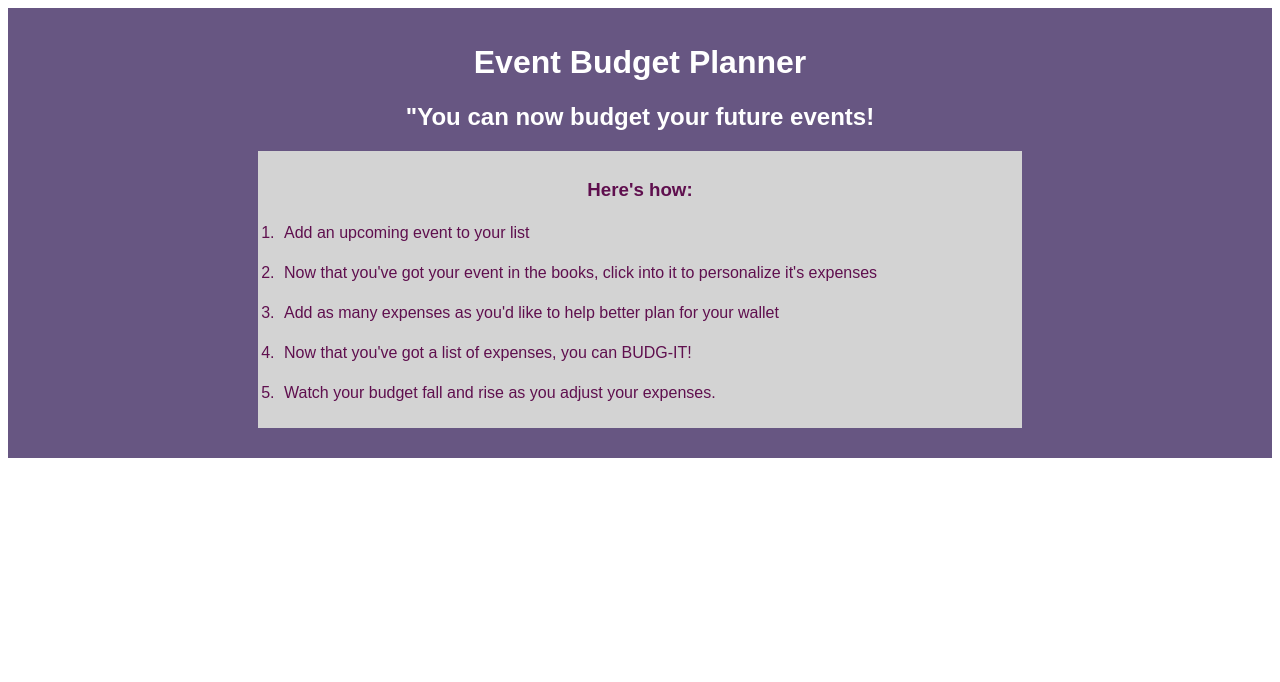
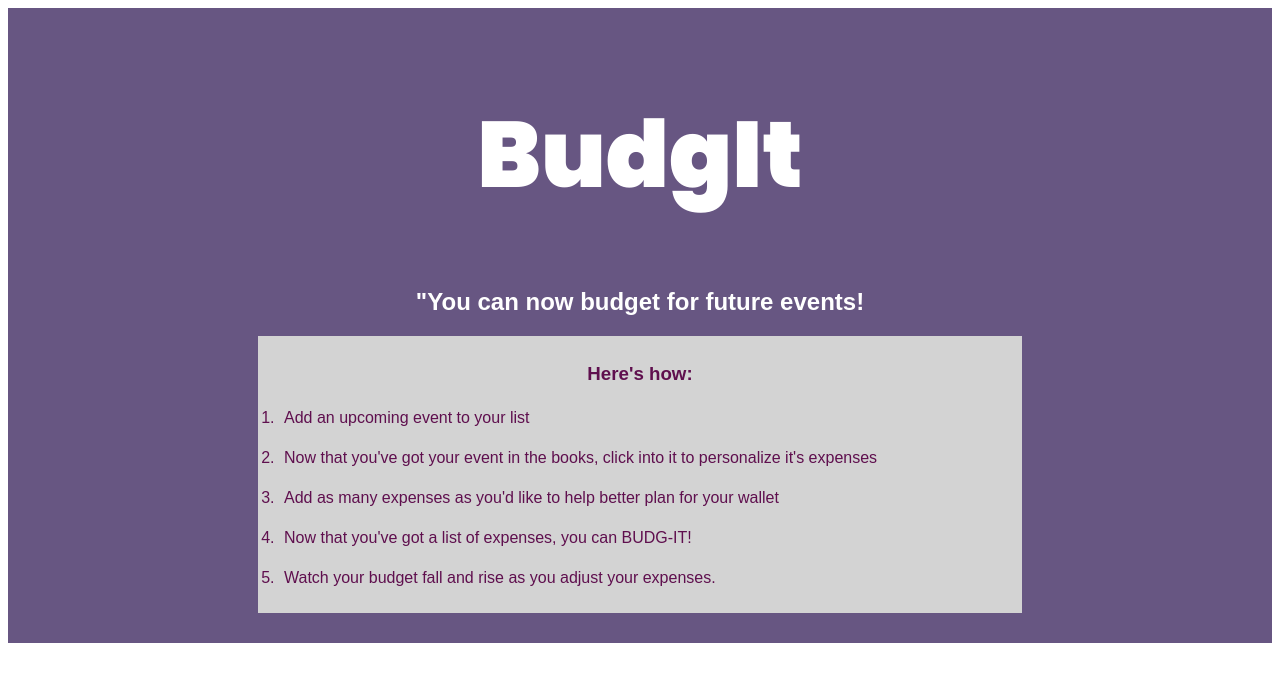
Before and after one commit to SuitcaseCoder/Budget_App, a website: page public/index.html in a window 1280 px wide. Drawn offline with nearby package versions, Linux system fonts and the light colour scheme; no server answers.

Commit message:
more color changes

```diff
--- a/public/index.html
+++ b/public/index.html
@@ -3,15 +3,17 @@
   <head>
     <meta charset="utf-8">
     <meta name="viewport" content="width=device-width">
-    <title>repl.it</title>
+    <title>BudgIt</title>
+    <link href="https://fonts.googleapis.com/css?family=Poppins:900&display=swap" rel="stylesheet">
+
     <!-- <link href="style.css" rel="stylesheet" type="text/css" /> -->
   </head>
   <body>
 
     <header>
-      <h1 role='banner'>Event Budget Planner</h1>
+      <h1 role='banner'>BudgIt</h1>
       <div id="intro">
-        <h2>"You can now budget your future events!</h2>
+        <h2>"You can now budget for future events!</h2>
         <ol>
           <h3>Here's how:</h3>
           <li>Add an upcoming event to your list</li>
--- a/public/main.css
+++ b/public/main.css
@@ -6,6 +6,11 @@
   color: white;
   padding: 15px 0px;
   margin: 0px;
+}
+
+header h1 {
+    font-family: 'poppins';
+    font-size: 93px;
 }
 
 header h1, h2{
--- a/public/script.js
+++ b/public/script.js
@@ -173,9 +173,13 @@ function calcRemainingBudget(){
     remainingBudget = expenseBudget - sumOfExpenses;
 
     if (remainingBudget < 0 ){
+      $('#remainingBudget').css('color','#E52A6F');
+
       return $('#remainingBudget').html("You are OVER budget, please re-adjust your expenses");
 
     } else {
+      $(this).css('color','#5F0F4e')
+      $('#remainingBudget').css('color','#5F0F4e')
       return $('#remainingBudget').html("You are still UNDER budget");
     }
 }
```
